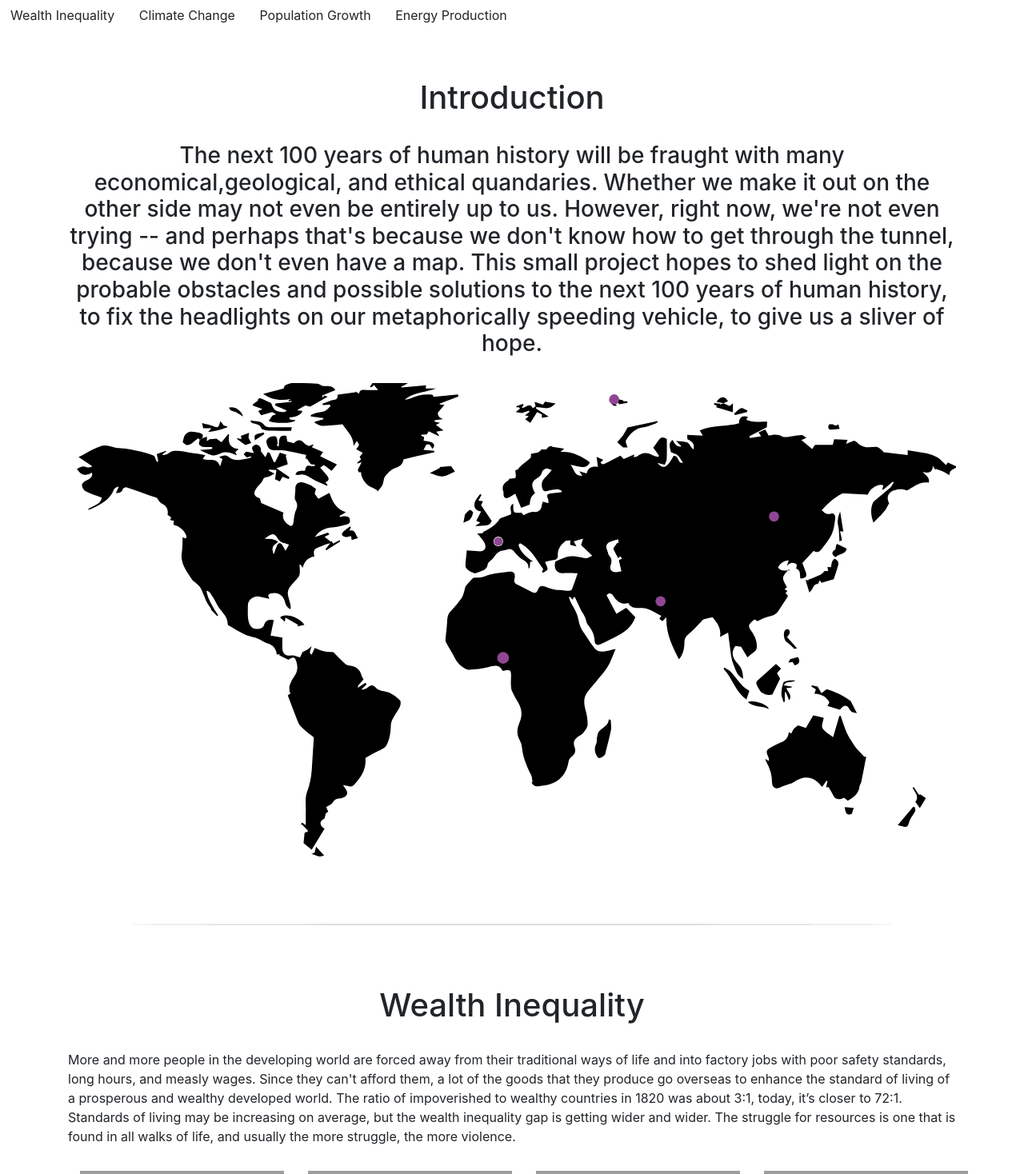
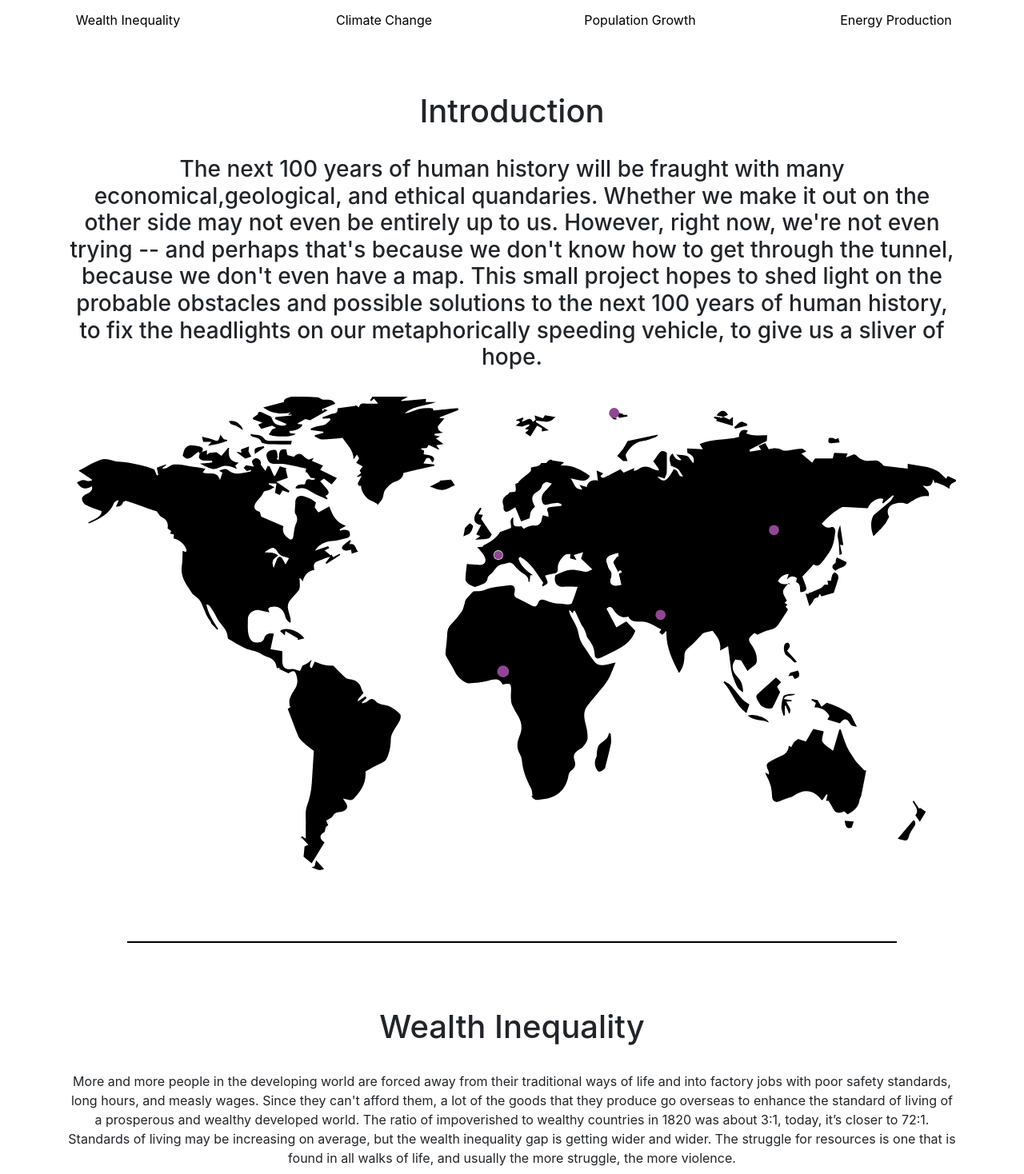
Before and after one commit to haleyhamill/webdev, a PHP site: page / in a window 1280 px wide. Shown: the part 320-1788 px from the top of the page at 80% size. Run offline with PHP 8.4, Linux system fonts and the light colour scheme; some libraries are stand-ins or nearby versions; grey boxes are pictures that could not be loaded.

Commit message:
latest styling updates

```diff
--- a/cfgFinalProject/main.css
+++ b/cfgFinalProject/main.css
@@ -6,14 +6,10 @@
 
   main {
     flex: 1;
-  }
-
-  h1,
-  h3 {
     text-align: center;
   }
 
-  #carouselExampleIndicators img {
+  .carousel-item img {
     width: 100%;
     height: 50%;
     object-fit: cover;
@@ -32,33 +28,40 @@
     text-shadow: 2px 2px 2px rgba(0, 0, 0, 0.8);
   }
 
-  #second-navbar {
-    background-color: gray;
+  @media only screen and (max-width: 1250px) {
+    .carousel-content {
+      display: none;
+    }
+  }
+
+  #carousel-navbar {
+    background-color: white;
     display: flex;
   }
 
-  #second-navbar a {
+  #carousel-navbar a {
     height: 50px;
     flex: 1;
     display: flex;
     justify-content: center;
     align-items: center;
-    color: white;
+    color: black;
   }
 
-  #second-navbar a:hover {
-    background-color: rgba(250, 250, 250, 0.1);
+  #carousel-navbar a:hover {
+    background-color: black;
+    color: white;
+    font-size: 1.1rem;
   }
 
   .container {
-    padding-top: 60px;
-    padding-bottom: 40px;
+    padding-top: 65px;
+    padding-bottom: 45px;
   }
 
   hr {
     width: 75%;
-    border: 1.5px solid #ddd;
-    border-radius: 50%;
+    border: 1.5px solid black;
   }
 
   #section-1 img {
@@ -134,7 +137,3 @@
   nav {
     background-color: #000000;
   }
-
-  #learn-btn {
-    text-align: center;
-  }
```
